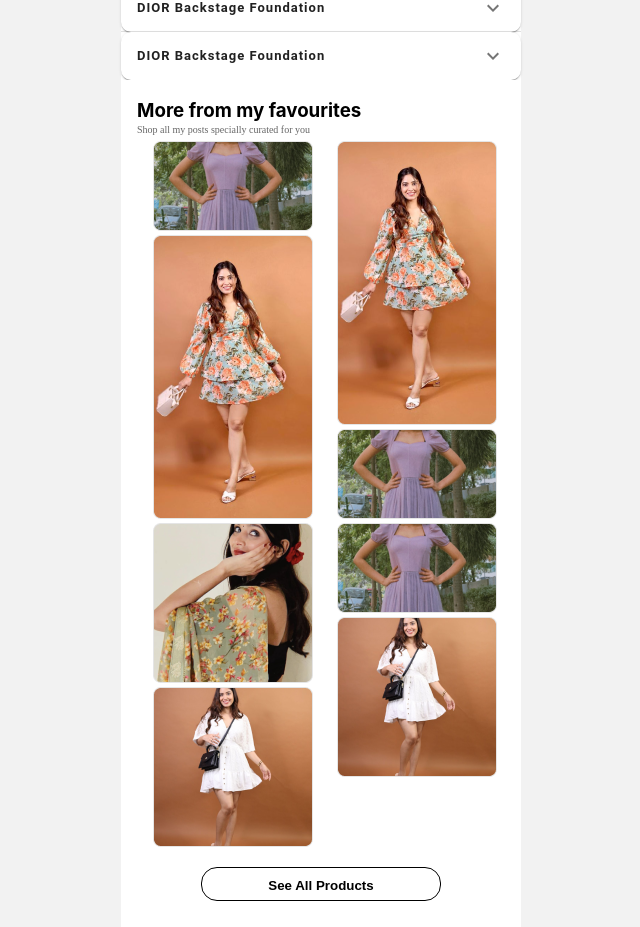
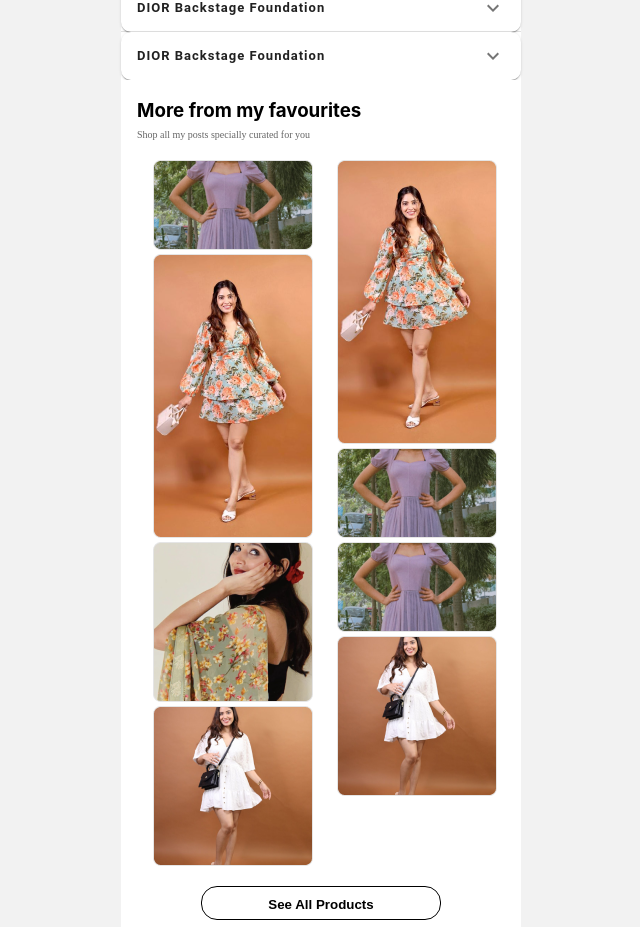
Before and after one commit to shubham947222/wishlink, a React (Create React App) app: page / in a window 1280 px wide. Shown: the part 1039-1966 px from the top of the page, without its empty margins (319-959 px from the left). Built offline with nearby package versions, Linux system fonts and the light colour scheme.

Commit message:
minor margin fix in complete my look comp

```diff
--- a/src/components/Favourites/favourites.css
+++ b/src/components/Favourites/favourites.css
@@ -14,11 +14,12 @@
   color: #666666;
 
   margin-left: 1rem;
-  margin-top: -10px;
+  margin-top: -5px;
   font-size: 10px;
   line-height: 0.5px;
   font-family: Poppins;
   font: "Poppins";
+  margin-bottom: 1.5rem;
 }
 .gallery {
   display: flex;
```
